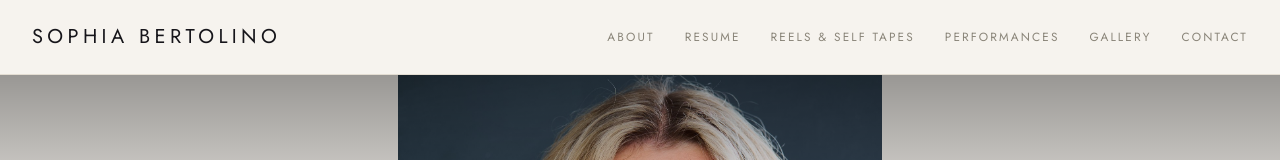
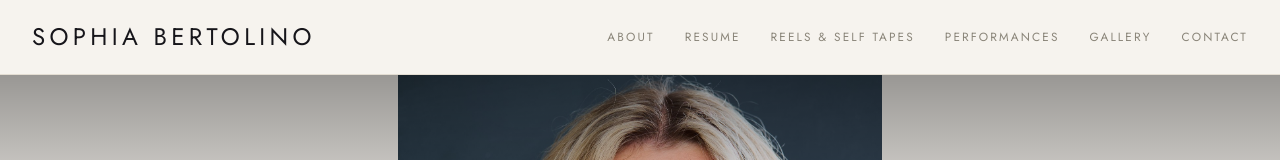
Before and after one commit to tebertol/sophiabertolino.com, a plain HTML site: page index.html in a window 1280 px wide. Shown: the top 160 px of the page. Drawn offline with Linux system fonts and the light colour scheme.

Commit message:
Update style.css

```diff
--- a/assets/style.css
+++ b/assets/style.css
@@ -51,7 +51,7 @@ a{color:inherit;text-decoration:none}
 }
 .wordmark{
   font-family:var(--sans);font-weight:400;
-  letter-spacing:.22em;font-size:1.25rem;text-transform:uppercase;
+  letter-spacing:.18em;font-size:1.5rem;text-transform:uppercase;
   white-space:nowrap;
 }
 .nav{display:flex;gap:30px;align-items:center}
```
